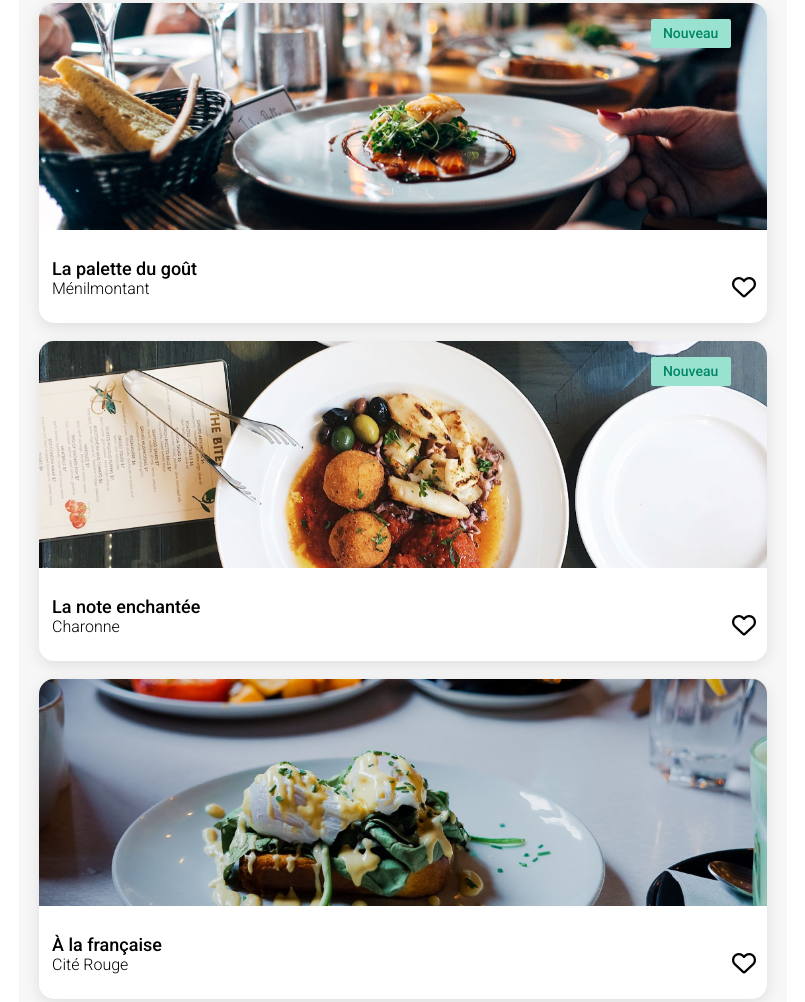
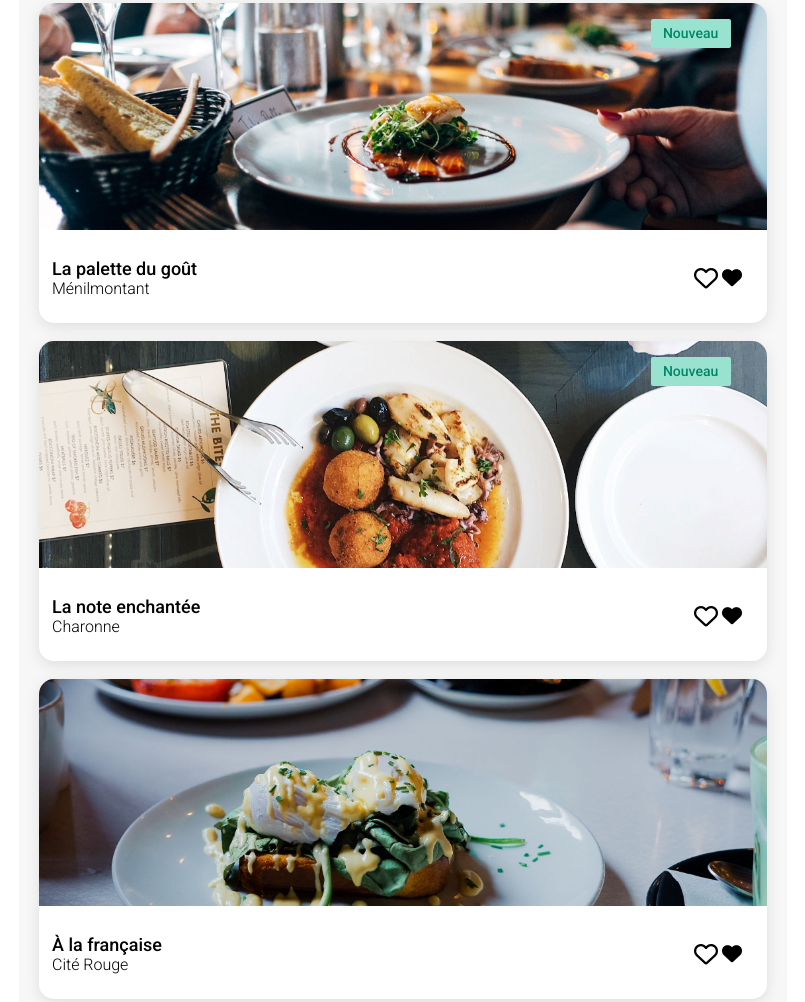
Before and after one commit to jacquescarlier/oh_my_food_margepb, a website: page index.html in a window 1280 px wide. Shown: the part 867-1869 px from the top of the page, without its empty margins (237-1042 px from the left). Drawn offline with nearby package versions, Linux system fonts and the light colour scheme; files that its build step writes are made by us from their sources; a web font is replaced by a local one.

Commit message:
Update accueil.scss

```diff
--- a/SCSS/accueil.scss
+++ b/SCSS/accueil.scss
@@ -13,4 +13,4 @@
 @import 'Layout/footer';
 @import 'Pages/restaurants';
 @import 'Pages/menu_restaurants';
-@import 'Utils/coeur';
+/*@import 'Utils/coeur';*/
```
